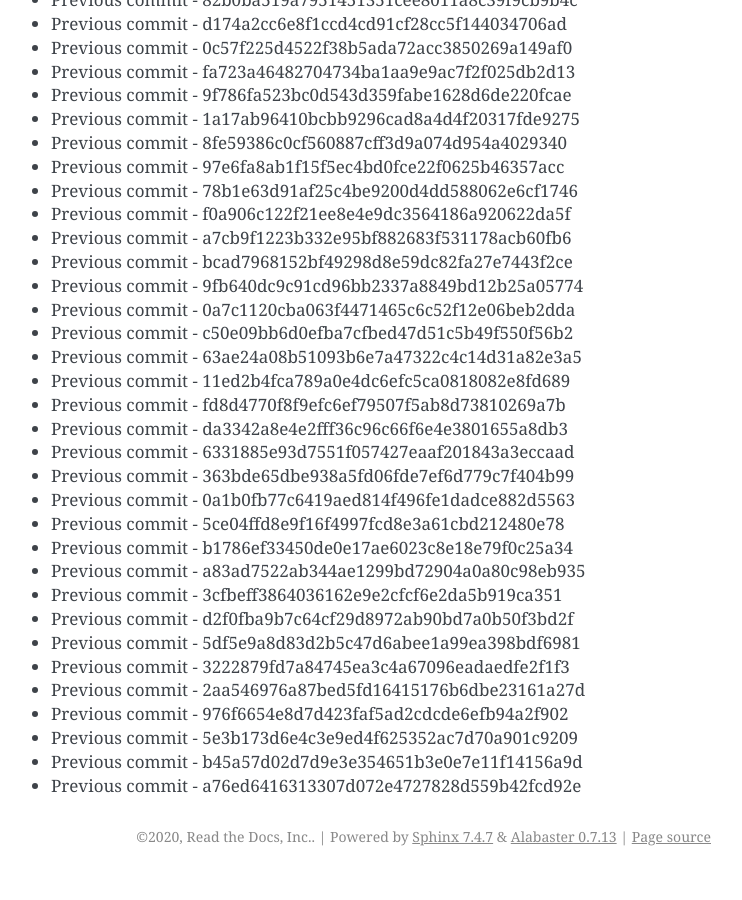
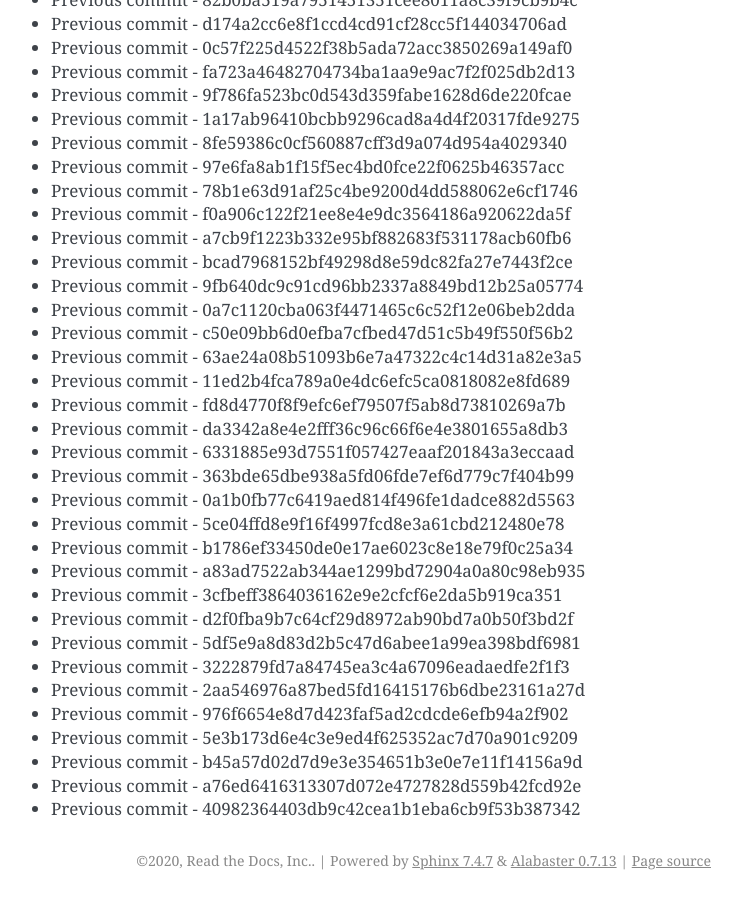
Before and after one commit to readthedocs/rtd-git-stresstest, a Sphinx documentation site: the page built from docs/updates.rst, in a window 1280 px wide and 900 px high, scrolled down 105195 px. Shown: the whole window, without its empty margins (399-1141 px from the left). Built offline with Sphinx 7.4.7, drawn with Linux system fonts in a browser that asks for light colours; before the commit the page ends 106071 px from its top, so only the background shows below that.

Commit message:
Generating commit from previous: 40982364403db9c42cea1b1eba6cb9f53b387342

```diff
--- a/docs/updates.rst
+++ b/docs/updates.rst
@@ -4452,3 +4452,4 @@ It can be tested for any performance characteristics.
 * Previous commit - 5e3b173d6e4c3e9ed4f625352ac7d70a901c9209
 * Previous commit - b45a57d02d7d9e3e354651b3e0e7e11f14156a9d
 * Previous commit - a76ed6416313307d072e4727828d559b42fcd92e
+* Previous commit - 40982364403db9c42cea1b1eba6cb9f53b387342
```
